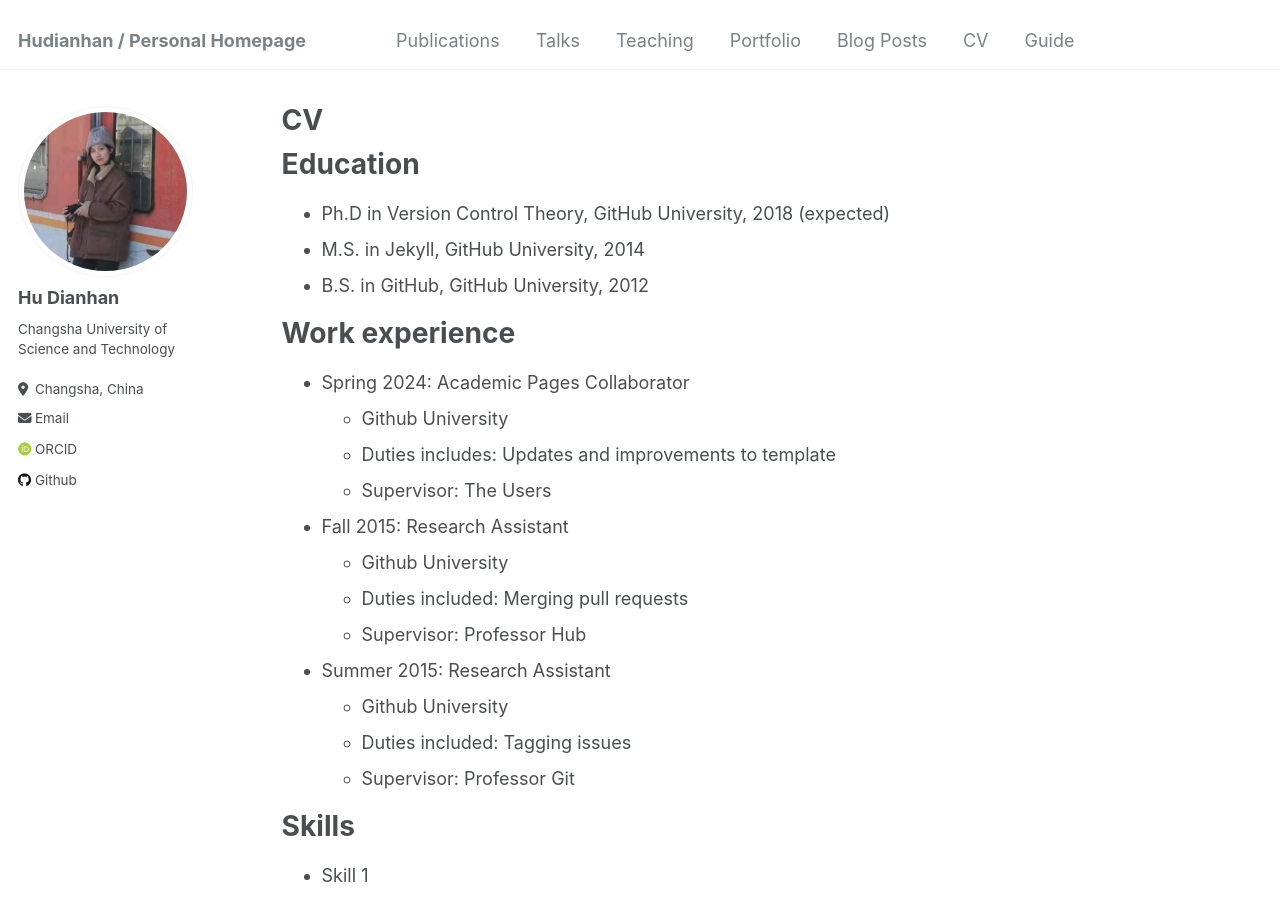
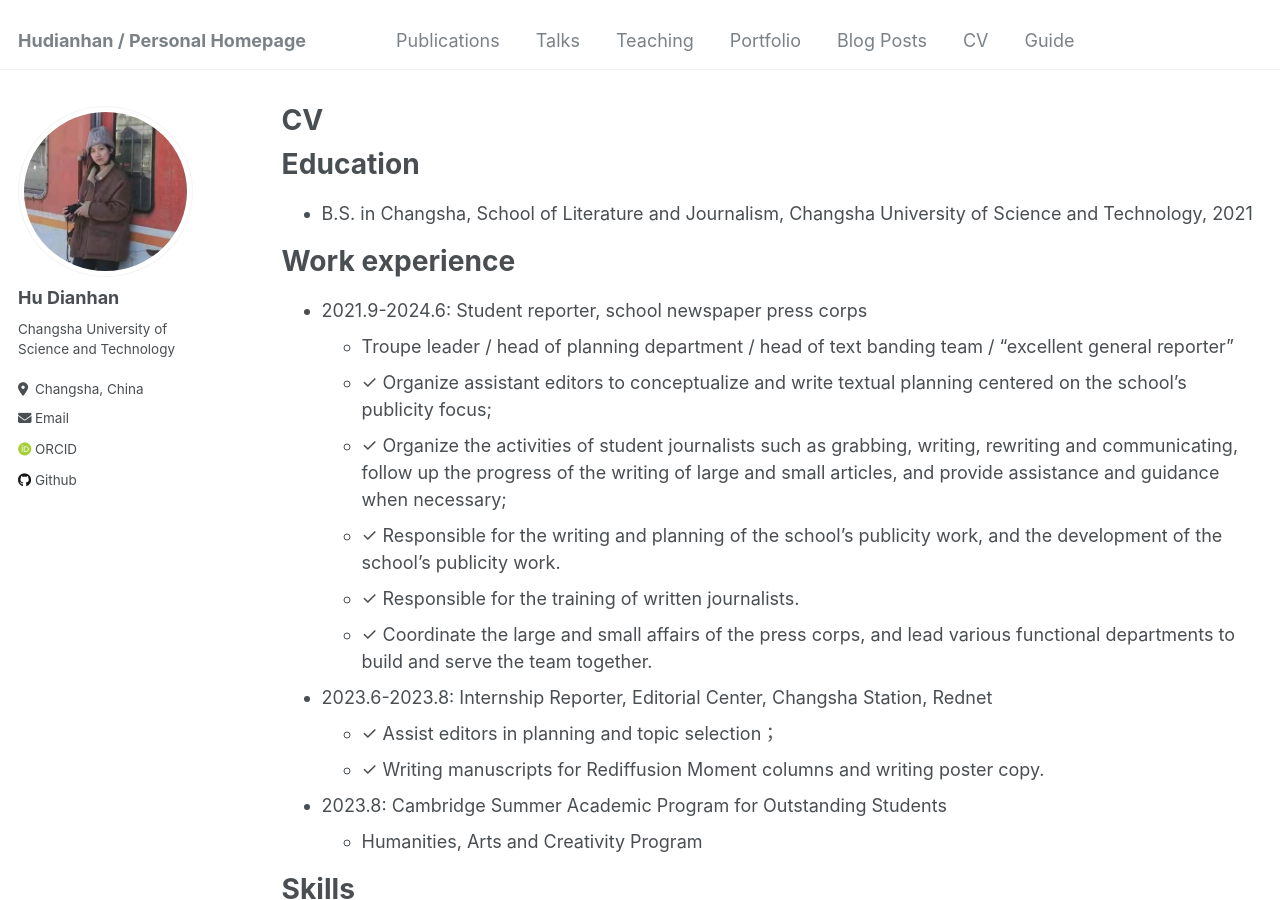
Before and after one commit to Rheahu816/Rheahu.github.io, a Jekyll site: the page built from _pages/cv.md, in a window 1280 px wide and 900 px high. Built offline with Jekyll 4.4.1, drawn with Linux system fonts in a browser that asks for light colours; some web fonts are replaced.

Commit message:
Update cv.md

```diff
--- a/_pages/cv.md
+++ b/_pages/cv.md
@@ -11,26 +11,24 @@ redirect_from:
 
 Education
 ======
-* Ph.D in Version Control Theory, GitHub University, 2018 (expected)
-* M.S. in Jekyll, GitHub University, 2014
-* B.S. in GitHub, GitHub University, 2012
+* B.S. in Changsha, School of Literature and Journalism, Changsha University of Science and Technology, 2021
 
 Work experience
 ======
-* Spring 2024: Academic Pages Collaborator
-  * Github University
-  * Duties includes: Updates and improvements to template
-  * Supervisor: The Users
+* 2021.9-2024.6: Student reporter, school newspaper press corps
+  * Troupe leader / head of planning department / head of text banding team / “excellent general reporter”
+  * ✓ Organize assistant editors to conceptualize and write textual planning centered on the school's publicity focus;
+  * ✓ Organize the activities of student journalists such as grabbing, writing, rewriting and communicating, follow up the progress of the writing of large and small articles, and provide assistance and guidance when necessary;
+  * ✓ Responsible for the writing and planning of the school's publicity work, and the development of the school's publicity work.
+  * ✓ Responsible for the training of written journalists.
+  * ✓ Coordinate the large and small affairs of the press corps, and lead various functional departments to build and serve the team together.
 
-* Fall 2015: Research Assistant
-  * Github University
-  * Duties included: Merging pull requests
-  * Supervisor: Professor Hub
+* 2023.6-2023.8: Internship Reporter, Editorial Center, Changsha Station, Rednet
+  * ✓ Assist editors in planning and topic selection；
+  * ✓ Writing manuscripts for Rediffusion Moment columns and writing poster copy.
 
-* Summer 2015: Research Assistant
-  * Github University
-  * Duties included: Tagging issues
-  * Supervisor: Professor Git
+* 2023.8: Cambridge Summer Academic Program for Outstanding Students
+  * Humanities, Arts and Creativity Program
 
 Skills
 ======
```
